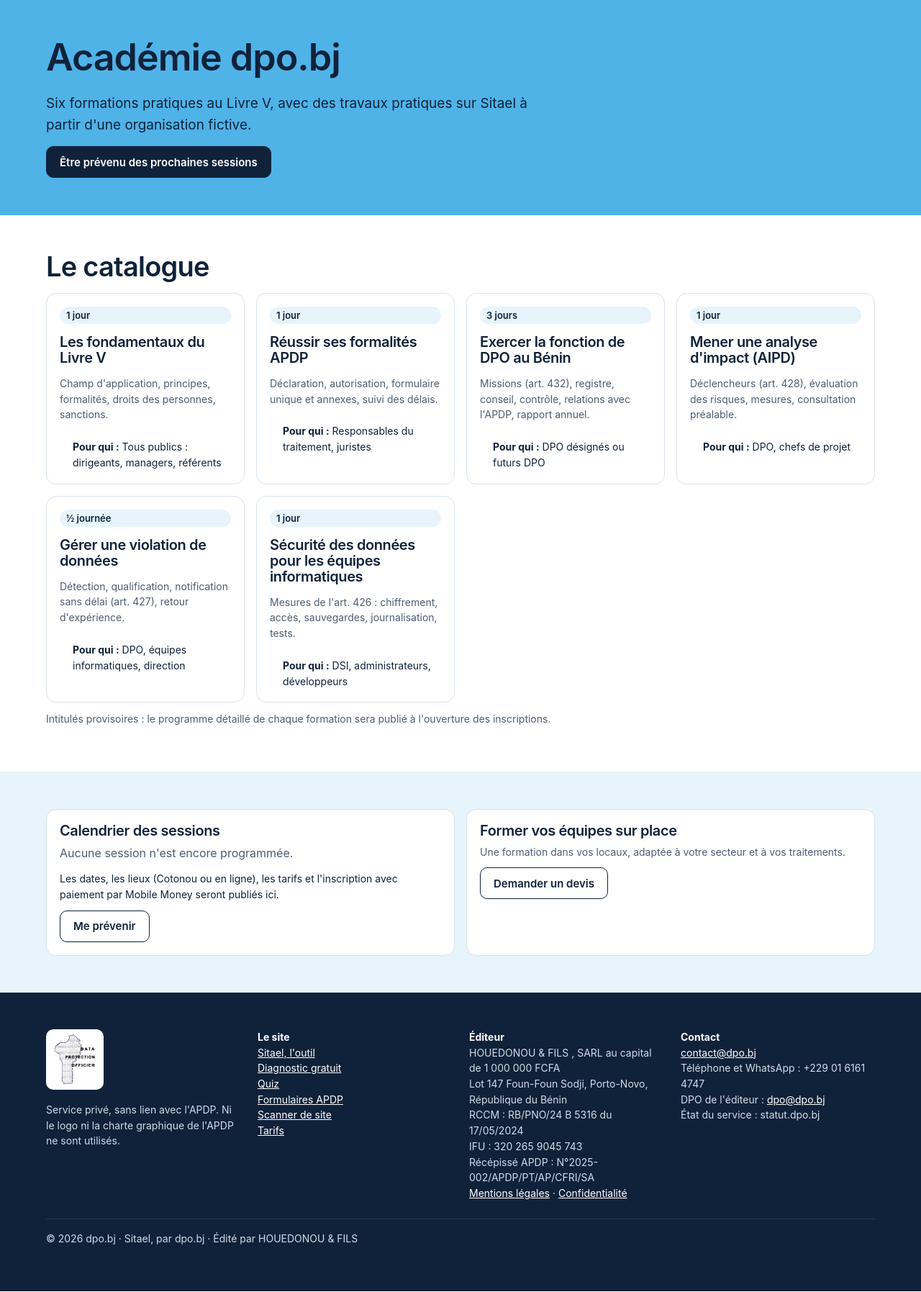
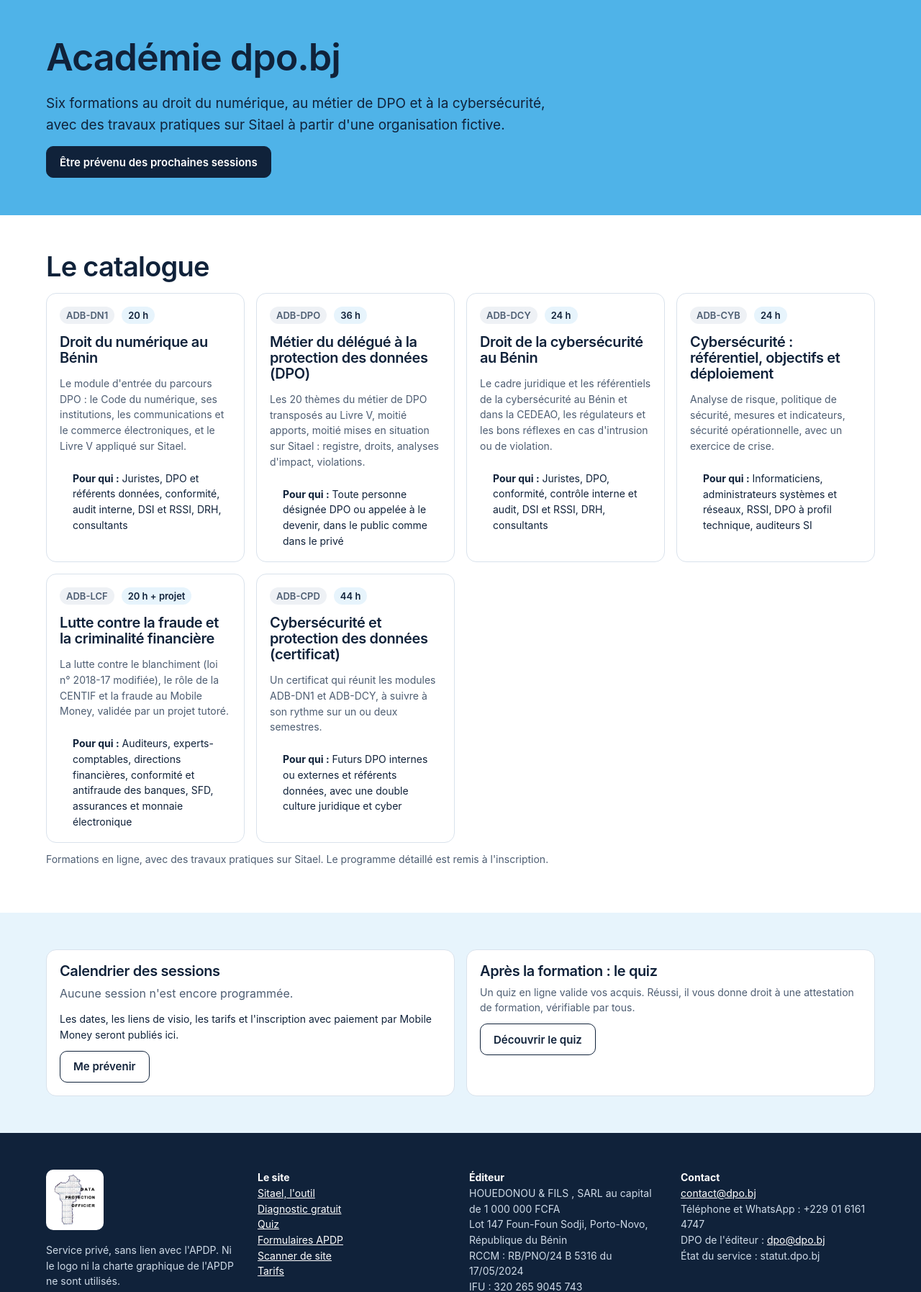
Before and after one commit to houedonoufils-stack/dpo-bj, a Laravel app: page /academie in a window 1280 px wide. Shown: the part 113-1908 px from the top of the page at 72% size. Run offline with Laravel 12, Linux system fonts and the light colour scheme.

Commit message:
Académie : les 6 formations du cahier des charges, tables et modèles

```diff
--- a/config/apprendre.php
+++ b/config/apprendre.php
@@ -9,19 +9,26 @@
 
 return [
 
+    // Les 6 formations du cahier des charges (onglet « Académie dpo.bj – formations »)
     'formations' => [
-        ['titre' => 'Les fondamentaux du Livre V', 'public' => 'Tous publics : dirigeants, managers, référents',
-         'duree' => '1 jour', 'texte' => 'Champ d\'application, principes, formalités, droits des personnes, sanctions.'],
-        ['titre' => 'Réussir ses formalités APDP', 'public' => 'Responsables du traitement, juristes',
-         'duree' => '1 jour', 'texte' => 'Déclaration, autorisation, formulaire unique et annexes, suivi des délais.'],
-        ['titre' => 'Exercer la fonction de DPO au Bénin', 'public' => 'DPO désignés ou futurs DPO',
-         'duree' => '3 jours', 'texte' => 'Missions (art. 432), registre, conseil, contrôle, relations avec l\'APDP, rapport annuel.'],
-        ['titre' => "Mener une analyse d'impact (AIPD)", 'public' => 'DPO, chefs de projet',
-         'duree' => '1 jour', 'texte' => 'Déclencheurs (art. 428), évaluation des risques, mesures, consultation préalable.'],
-        ['titre' => 'Gérer une violation de données', 'public' => 'DPO, équipes informatiques, direction',
-         'duree' => '½ journée', 'texte' => 'Détection, qualification, notification sans délai (art. 427), retour d\'expérience.'],
-        ['titre' => 'Sécurité des données pour les équipes informatiques', 'public' => 'DSI, administrateurs, développeurs',
-         'duree' => '1 jour', 'texte' => 'Mesures de l\'art. 426 : chiffrement, accès, sauvegardes, journalisation, tests.'],
+        ['code' => 'ADB-DN1', 'titre' => 'Droit du numérique au Bénin', 'duree' => '20 h',
+         'public' => 'Juristes, DPO et référents données, conformité, audit interne, DSI et RSSI, DRH, consultants',
+         'texte' => "Le module d'entrée du parcours DPO : le Code du numérique, ses institutions, les communications et le commerce électroniques, et le Livre V appliqué sur Sitael."],
+        ['code' => 'ADB-DPO', 'titre' => 'Métier du délégué à la protection des données (DPO)', 'duree' => '36 h',
+         'public' => 'Toute personne désignée DPO ou appelée à le devenir, dans le public comme dans le privé',
+         'texte' => "Les 20 thèmes du métier de DPO transposés au Livre V, moitié apports, moitié mises en situation sur Sitael : registre, droits, analyses d'impact, violations."],
+        ['code' => 'ADB-DCY', 'titre' => 'Droit de la cybersécurité au Bénin', 'duree' => '24 h',
+         'public' => 'Juristes, DPO, conformité, contrôle interne et audit, DSI et RSSI, DRH, consultants',
+         'texte' => "Le cadre juridique et les référentiels de la cybersécurité au Bénin et dans la CEDEAO, les régulateurs et les bons réflexes en cas d'intrusion ou de violation."],
+        ['code' => 'ADB-CYB', 'titre' => 'Cybersécurité : référentiel, objectifs et déploiement', 'duree' => '24 h',
+         'public' => 'Informaticiens, administrateurs systèmes et réseaux, RSSI, DPO à profil technique, auditeurs SI',
+         'texte' => "Analyse de risque, politique de sécurité, mesures et indicateurs, sécurité opérationnelle, avec un exercice de crise."],
+        ['code' => 'ADB-LCF', 'titre' => 'Lutte contre la fraude et la criminalité financière', 'duree' => '20 h + projet',
+         'public' => 'Auditeurs, experts-comptables, directions financières, conformité et antifraude des banques, SFD, assurances et monnaie électronique',
+         'texte' => "La lutte contre le blanchiment (loi n° 2018-17 modifiée), le rôle de la CENTIF et la fraude au Mobile Money, validée par un projet tutoré."],
+        ['code' => 'ADB-CPD', 'titre' => 'Cybersécurité et protection des données (certificat)', 'duree' => '44 h',
+         'public' => 'Futurs DPO internes ou externes et référents données, avec une double culture juridique et cyber',
+         'texte' => "Un certificat qui réunit les modules ADB-DN1 et ADB-DCY, à suivre à son rythme sur un ou deux semestres."],
     ],
 
     'modeles' => [
--- a/resources/views/site/academie.blade.php
+++ b/resources/views/site/academie.blade.php
@@ -8,8 +8,8 @@
         <div class="wrap">
             <h1>Académie dpo.bj</h1>
             <p class="lead">
-                Six formations pratiques au Livre V, avec des travaux pratiques sur Sitael
-                à partir d'une organisation fictive.
+                Six formations au droit du numérique, au métier de DPO et à la cybersécurité,
+                avec des travaux pratiques sur Sitael à partir d'une organisation fictive.
             </p>
             <a class="btn pri" href="{{ route('site.contact') }}">Être prévenu des prochaines sessions</a>
         </div>
@@ -21,7 +21,10 @@
             <div class="grid g3" style="margin-top:14px">
                 @foreach ($formations as $formation)
                     <article class="card offre">
-                        <span class="tag">{{ $formation['duree'] }}</span>
+                        <div class="row">
+                            <span class="tag t-n">{{ $formation['code'] }}</span>
+                            <span class="tag">{{ $formation['duree'] }}</span>
+                        </div>
                         <h3 style="margin-top:8px">{{ $formation['titre'] }}</h3>
                         <p class="mut small">{{ $formation['texte'] }}</p>
                         <p class="small liste"><b>Pour qui :</b> {{ $formation['public'] }}</p>
@@ -29,7 +32,7 @@
                 @endforeach
             </div>
             <p class="small mut" style="margin-top:12px">
-                Intitulés provisoires : le programme détaillé de chaque formation sera publié à l'ouverture des inscriptions.
+                Formations en ligne, avec des travaux pratiques sur Sitael. Le programme détaillé est remis à l'inscription.
             </p>
         </div>
     </section>
@@ -40,17 +43,18 @@
                 <h3>Calendrier des sessions</h3>
                 <p class="mut">Aucune session n'est encore programmée.</p>
                 <p class="small">
-                    Les dates, les lieux (Cotonou ou en ligne), les tarifs et l'inscription avec paiement
+                    Les dates, les liens de visio, les tarifs et l'inscription avec paiement
                     par Mobile Money seront publiés ici.
                 </p>
                 <a class="btn" href="{{ route('site.contact') }}">Me prévenir</a>
             </div>
             <div class="card">
-                <h3>Former vos équipes sur place</h3>
+                <h3>Après la formation : le quiz</h3>
                 <p class="mut small">
-                    Une formation dans vos locaux, adaptée à votre secteur et à vos traitements.
+                    Un quiz en ligne valide vos acquis. Réussi, il vous donne droit à une attestation
+                    de formation, vérifiable par tous.
                 </p>
-                <a class="btn" href="{{ route('site.contact') }}">Demander un devis</a>
+                <a class="btn" href="{{ route('site.quiz') }}">Découvrir le quiz</a>
             </div>
         </div>
     </section>
```
Also changed, not shown: app/Models/Formation.php (added, +33 -0 lines), app/Models/FormationSession.php (added, +60 -0 lines), app/Models/Inscription.php (added, +43 -0 lines), database/seeders/FormationSeeder.php (added, +31 -0 lines), database/migrations/2026_11_25_132901_create_formations_table.php (added), database/migrations/2026_11_25_132912_create_formation_sessions_table.php (added), database/migrations/2026_11_25_132921_create_inscriptions_table.php (added).
